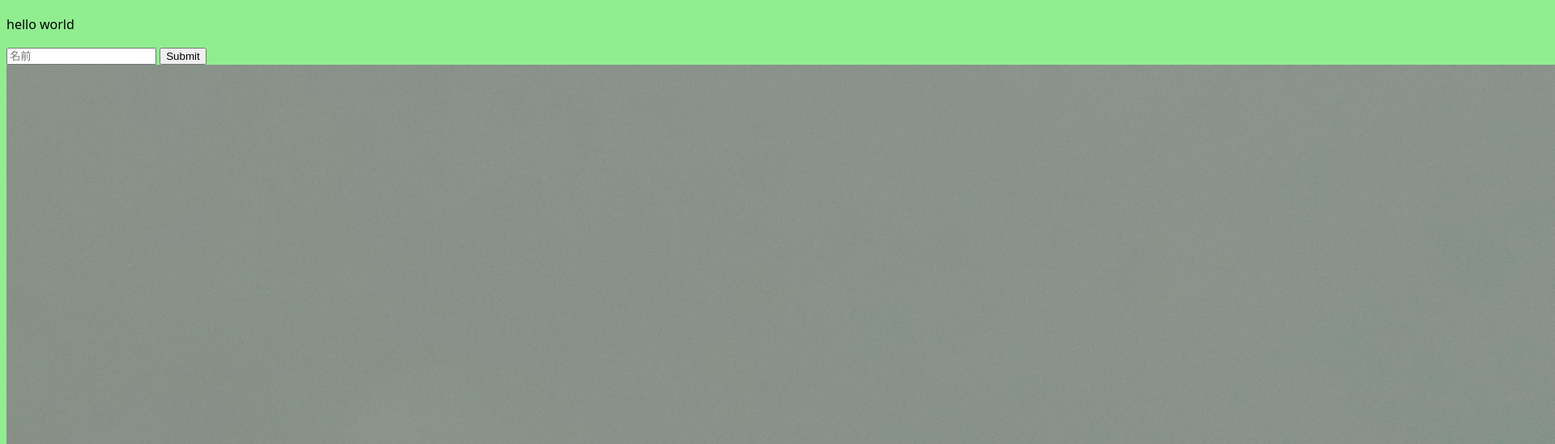
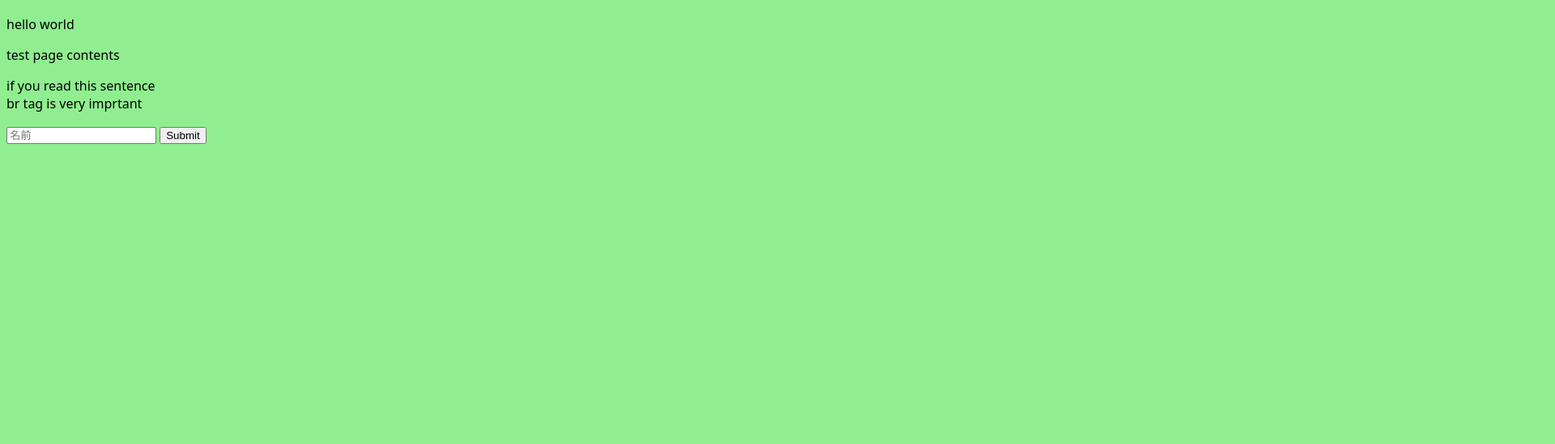
Before and after one commit to yoho17/practice_code, a plain HTML site: page index.html in a window 1280 px wide. Shown: the part 67-616 px from the top of the page at 81% size, 1920 px wide, since content can reach past the window. Drawn offline with Linux system fonts and the light colour scheme.

Commit message:
delet image

```diff
--- a/index.html
+++ b/index.html
@@ -14,9 +14,10 @@
 
     <h1 id="title">This is a test page</h1>
     <p>hello world</p>
-    <input type="text" placeholder="名前" </input>
-    <input type="submit" </input>
-    <img src="./assets/images/IMG_0629.jpeg" alt="Image" </img>
+    <p>test page contents</p>
+    <p>if you read this sentence <br>br tag is very imprtant</br></p>
+    <input type="text" placeholder="名前" ></input>
+    <input type="submit" ></input>
 
     <script src="./assets/js/app.js"></script>
 </body>
```
Also changed, not shown: assets/images/IMG_0629.jpeg (deleted).
